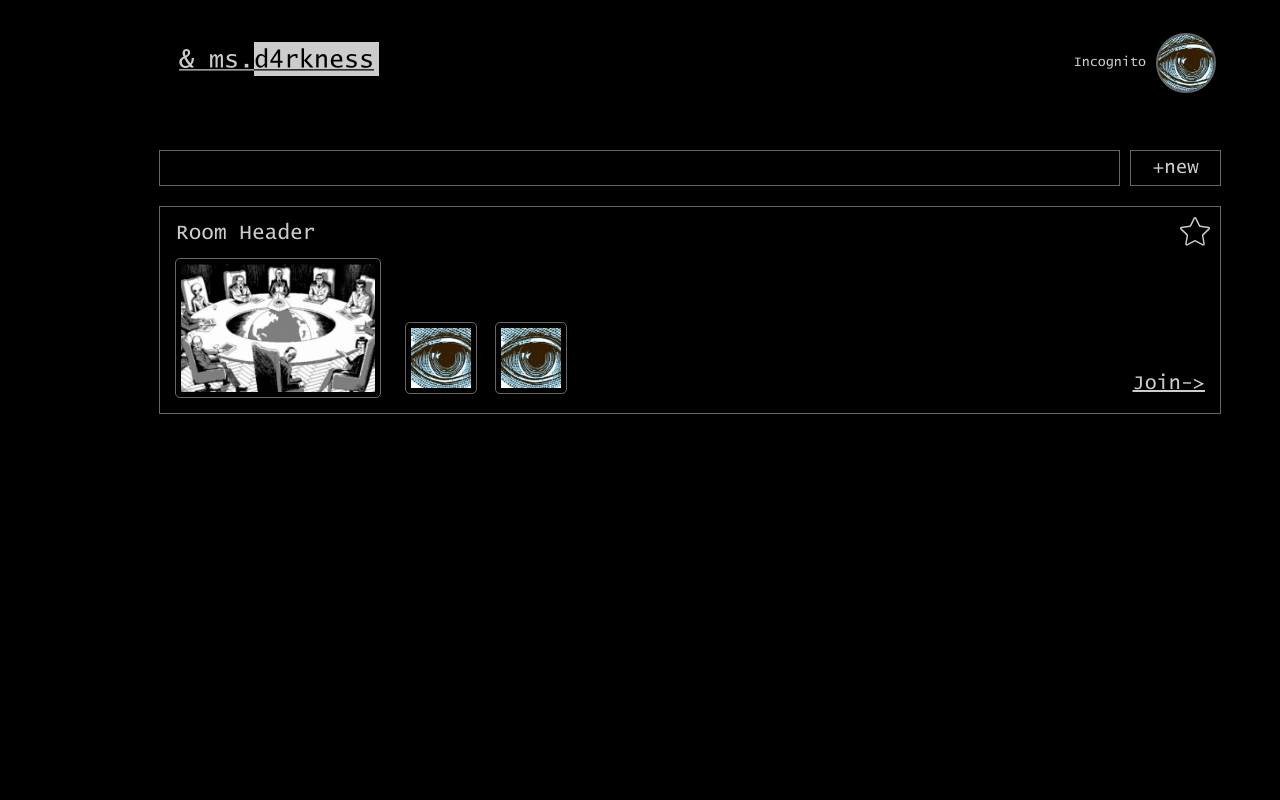
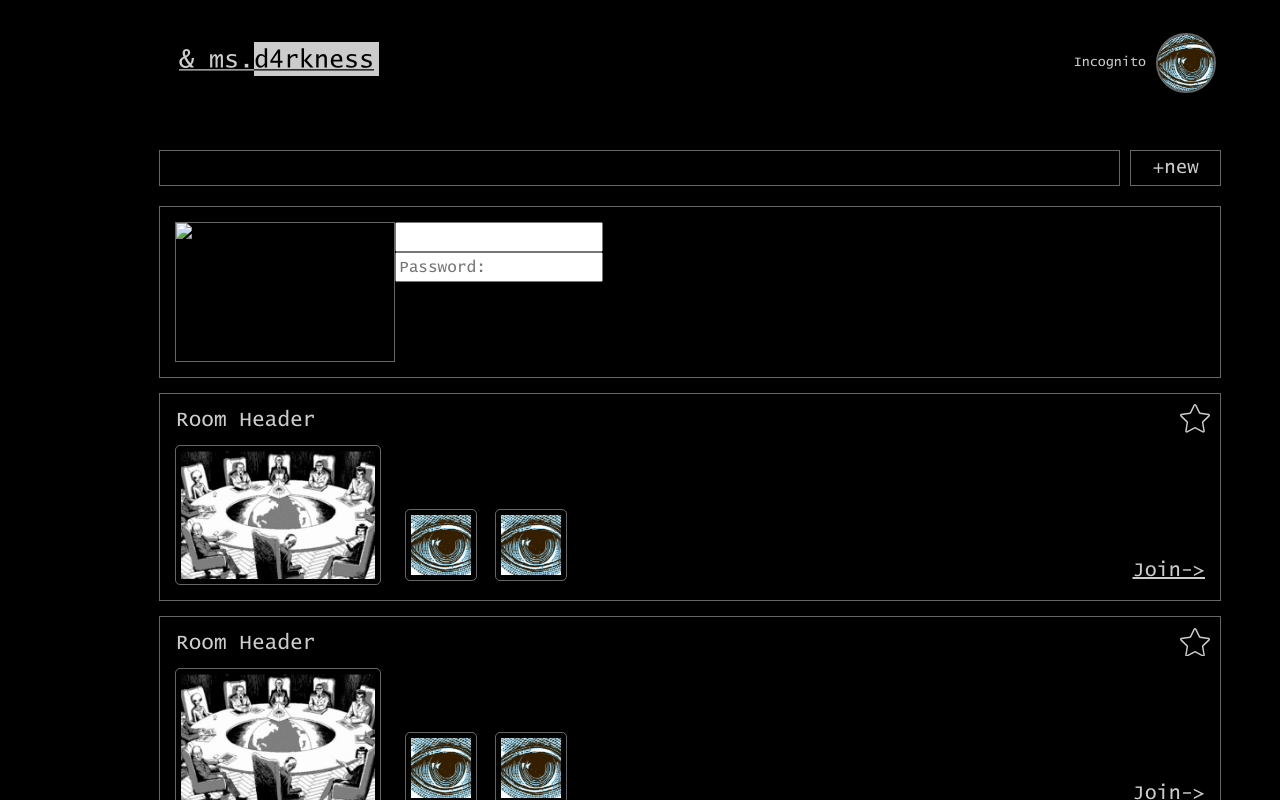
Before and after one commit to talkingmachine/nochating, a React (Create React App) app in the folder project/: page / in a window 1280 px wide. Built offline with nearby package versions, Linux system fonts and the light colour scheme.

Commit message:
new room form added

```diff
--- a/project/public/styles/index.css
+++ b/project/public/styles/index.css
@@ -177,6 +177,24 @@ body {
   color: #CCCCCC;
   font-size: 19px;
 }
+.rooms .room__new-room {
+  border: 1px solid rgba(204, 204, 204, 0.5019607843);
+  margin-bottom: 15px;
+  padding: 15px;
+  display: flex;
+}
+.rooms .room__new-room form.new-room__form {
+  display: flex;
+}
+.rooms .room__new-room form.new-room__form input.form__picture {
+  width: 220px;
+  height: 140px;
+  border: 1px solid rgba(204, 204, 204, 0.5019607843);
+}
+.rooms .room__new-room form.new-room__form .form__wrapper {
+  display: flex;
+  flex-direction: column;
+}
 .rooms ul.rooms__list li.list__room {
   border: 1px solid rgba(204, 204, 204, 0.5019607843);
   margin-bottom: 15px;
--- a/project/public/styles/index.scss
+++ b/project/public/styles/index.scss
@@ -181,6 +181,25 @@ body{
       font-size: 19px;
     }
   }
+  .room__new-room{
+    border: 1px solid $borderColor;
+    margin-bottom: 15px;
+    padding: 15px;
+    display: flex;
+    form.new-room__form{
+      display: flex;
+      input.form__picture{
+        width: 220px;
+        height: 140px;
+        border: 1px solid $borderColor;
+      }
+      .form__wrapper{
+        display: flex;
+        flex-direction: column;
+      }
+    }
+
+  }
   ul.rooms__list{
     li.list__room{
       border: 1px solid $borderColor;
--- /dev/null
+++ b/project/src/components/rooms/new-room/newRoom.tsx
@@ -0,0 +1,22 @@
+import { memo } from 'react';
+
+function NewRoom(): JSX.Element {
+  return (
+    <div className="room__new-room">
+      <form className="new-room__form">
+        <input type="image" alt ="insert picture" className="form__picture" />
+        <div className="form__wrapper">
+          <label>
+            <input type="text" className="form__title" />
+          </label>
+          <label>
+            <input type="password" className="form__password" placeholder="Password:"/>
+          </label>
+        </div>
+      </form>
+      <button className="new-room__accept"><u>Accept</u></button>
+    </div>
+  );
+}
+
+export default memo(NewRoom);
--- a/project/src/components/rooms/rooms-list/roomsList.tsx
+++ b/project/src/components/rooms/rooms-list/roomsList.tsx
@@ -25,6 +25,46 @@ function RoomsList(): JSX.Element {
           <Link to="/chat" className="room__join"><u>Join</u>-&#62;</Link>
         </div>
       </li>
+      <li className="list__room">
+        <div className="room__top-row">
+          <div className="top-row__room-header">Room Header</div>
+          <button className="top-row__star">
+            <svg id="icon-star" xmlns="http://www.w3.org/2000/svg" viewBox="0 0 35.82 34.26"><path d="M959.37,524.49a1,1,0,0,1,1.71,0l4.53,9.18a1,1,0,0,0,.72.52l10.13,1.47a1,1,0,0,1,.53,1.63l-7.33,7.14a.94.94,0,0,0-.27.84l1.73,10.09a1,1,0,0,1-1.38,1l-9.06-4.76a.94.94,0,0,0-.89,0l-9.06,4.76a1,1,0,0,1-1.38-1l1.73-10.09a1,1,0,0,0-.27-.84l-7.33-7.14a1,1,0,0,1,.53-1.63l10.13-1.47a1,1,0,0,0,.72-.52Z" transform="translate(-942.32 -523.09)" style={{stroke: '#ccc', strokeLinecap: 'round', strokeLinejoin: 'round', strokeWidth: '1.73259997367859px'}} /></svg>
+          </button>
+        </div>
+        <div className="room__middle-row">
+          <img src="img/course-preview.jpg" alt="room preview" className="room__picture" />
+          <ul className="room__users-list">
+            <li className="users-list__item">
+              <img src="img/user-avatar1.jpg" alt="user avatar"/>
+            </li>
+            <li className="users-list__item">
+              <img src="img/user-avatar1.jpg" alt="user avatar" />
+            </li>
+          </ul>
+          <Link to="/chat" className="room__join"><u>Join</u>-&#62;</Link>
+        </div>
+      </li>
+      <li className="list__room">
+        <div className="room__top-row">
+          <div className="top-row__room-header">Room Header</div>
+          <button className="top-row__star">
+            <svg id="icon-star" xmlns="http://www.w3.org/2000/svg" viewBox="0 0 35.82 34.26"><path d="M959.37,524.49a1,1,0,0,1,1.71,0l4.53,9.18a1,1,0,0,0,.72.52l10.13,1.47a1,1,0,0,1,.53,1.63l-7.33,7.14a.94.94,0,0,0-.27.84l1.73,10.09a1,1,0,0,1-1.38,1l-9.06-4.76a.94.94,0,0,0-.89,0l-9.06,4.76a1,1,0,0,1-1.38-1l1.73-10.09a1,1,0,0,0-.27-.84l-7.33-7.14a1,1,0,0,1,.53-1.63l10.13-1.47a1,1,0,0,0,.72-.52Z" transform="translate(-942.32 -523.09)" style={{stroke: '#ccc', strokeLinecap: 'round', strokeLinejoin: 'round', strokeWidth: '1.73259997367859px'}} /></svg>
+          </button>
+        </div>
+        <div className="room__middle-row">
+          <img src="img/course-preview.jpg" alt="room preview" className="room__picture" />
+          <ul className="room__users-list">
+            <li className="users-list__item">
+              <img src="img/user-avatar1.jpg" alt="user avatar"/>
+            </li>
+            <li className="users-list__item">
+              <img src="img/user-avatar1.jpg" alt="user avatar" />
+            </li>
+          </ul>
+          <Link to="/chat" className="room__join"><u>Join</u>-&#62;</Link>
+        </div>
+      </li>
     </ul>
   );
 }
--- a/project/src/components/rooms/rooms-search-line/roomsSearchLine.tsx
+++ b/project/src/components/rooms/rooms-search-line/roomsSearchLine.tsx
@@ -1,4 +1,5 @@
 import { useRef, FocusEvent } from 'react';
+import NewRoom from '../new-room/newRoom';
 
 
 function RoomsSearchLine(): JSX.Element {
@@ -26,10 +27,13 @@ function RoomsSearchLine(): JSX.Element {
   };
 
   return (
-    <div className="rooms__search-line">
-      <input onFocus={messageFocusHandler} onBlur={messageBlurHandler} className="search-line__input" ref={input}/>
-      <button onClick={searchClickHandler} className="search-line__new-room">+new</button>
-    </div>
+    <>
+      <div className="rooms__search-line">
+        <input onFocus={messageFocusHandler} onBlur={messageBlurHandler} className="search-line__input" ref={input}/>
+        <button onClick={searchClickHandler} className="search-line__new-room">+new</button>
+      </div>
+      <NewRoom/>
+    </>
   );
 }
 
```
Also changed, not shown: 1 other file (tests, documents, lock files or other folders).
